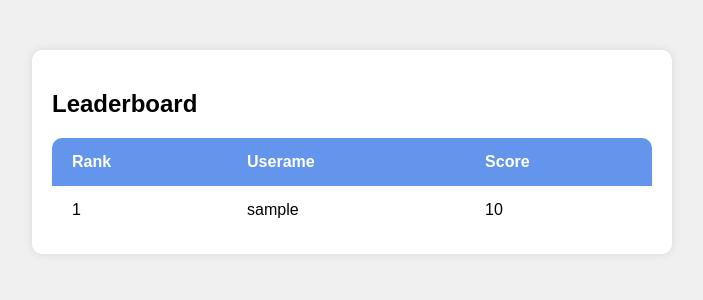
After one commit to ilyaDyb/application, a Django app: template main/templates/main/leaderboard.html in a window 1280 px wide. The commit adds this page. Shown: the top 300 px of the page, without its empty margins (288-991 px from the left). Run offline with Django 4.2, Linux system fonts and the light colour scheme; the template is opened without the code that fills it: values that come from a table or form of the project are taken from there, others are empty; tables that the repository leaves empty hold one stand-in row (values such as "Sample post").

Commit message:
Мелкие фиксы, доработка дизайна

```diff
--- /dev/null
+++ b/main/templates/main/leaderboard.html
@@ -0,0 +1,35 @@
+{% load static %}
+<!DOCTYPE html>
+<html lang="en">
+<head>
+    <meta charset="UTF-8">
+    <meta name="viewport" content="width=device-width, initial-scale=1.0">
+    <title>Leaderboard</title>
+    <link rel="stylesheet" href="{% static "main/leaderboard/style.css" %}">
+</head>
+<body>
+    <div class="leaderboard">
+        <h2>Leaderboard</h2>
+        <table>
+            <thead>
+                <tr>
+                    <th>Rank</th>
+                    <th>Userame</th>
+                    <th>Score</th>
+                </tr>
+            </thead>
+            <tbody>
+                {% for user in users %}
+                <tr>
+                    <td>{{ forloop.counter }}</td>
+                    <td>{{ user.username }}</td>
+                    <td>{{ user.score }}</td>
+                </tr>
+                {% endfor %}
+
+
+            </tbody>
+        </table>
+    </div>
+</body>
+</html>
--- a/main/views.py
+++ b/main/views.py
@@ -55,7 +55,11 @@ def delete_data_from_cache(request):
         return JsonResponse({"error": "Invalid request method"}, status=405)
 
 def leaderboard(request):
-    ...
+    users = User.objects.filter(score__gt=1).order_by("-score")
+    context = {
+        "users": users,
+    }
+    return render(request, "main/leaderboard.html", context=context)
 
 
 def boosts(request):
--- /dev/null
+++ b/static/main/leaderboard/style.css
@@ -0,0 +1,45 @@
+body {
+    font-family: Arial, sans-serif;
+    margin: 0;
+    padding: 0;
+    background-color: #f0f0f0;
+}
+
+.leaderboard {
+    max-width: 600px;
+    margin: 50px auto;
+    background-color: #fff;
+    border-radius: 10px;
+    box-shadow: 0 0 10px rgba(0, 0, 0, 0.1);
+    padding: 20px;
+}
+
+table {
+    width: 100%;
+    border-collapse: collapse;
+    border-radius: 10px;
+    overflow: hidden;
+}
+
+th, td {
+    padding: 15px 20px;
+    text-align: left;
+}
+
+thead {
+    background-color: #6495ED;
+    color: #fff;
+    border-radius: 10px 10px 0 0;
+}
+
+th {
+    font-weight: bold;
+}
+
+tbody tr:nth-child(even) {
+    background-color: #f9f9f9;
+}
+
+tbody tr:hover {
+    background-color: #e0e0e0;
+}
--- a/static/main/script.js
+++ b/static/main/script.js
@@ -43,3 +43,7 @@ window.addEventListener('beforeunload', function(event) {
         },
     });
 });
+
+$(document).on("click", "#clicker_button", function(){
+    this.classList.toggle("enlarged");
+})
```
Also changed, not shown: main/templates/main/main.html (+8 -3 lines), static/main/style.css (+8 -4 lines), static/main/images/bitcoin_button.png (added), static/main/images/button_for_click.png (deleted).
